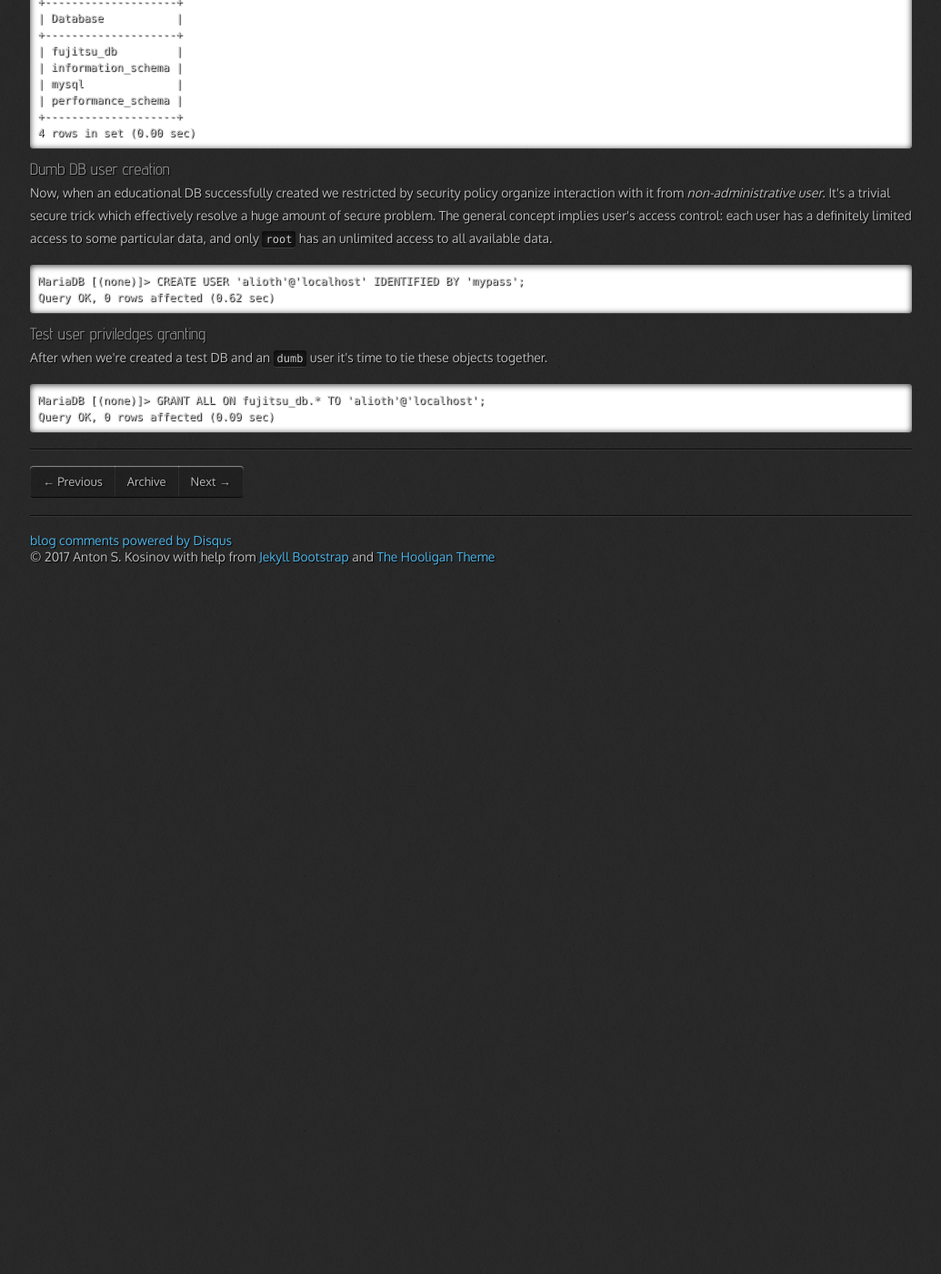
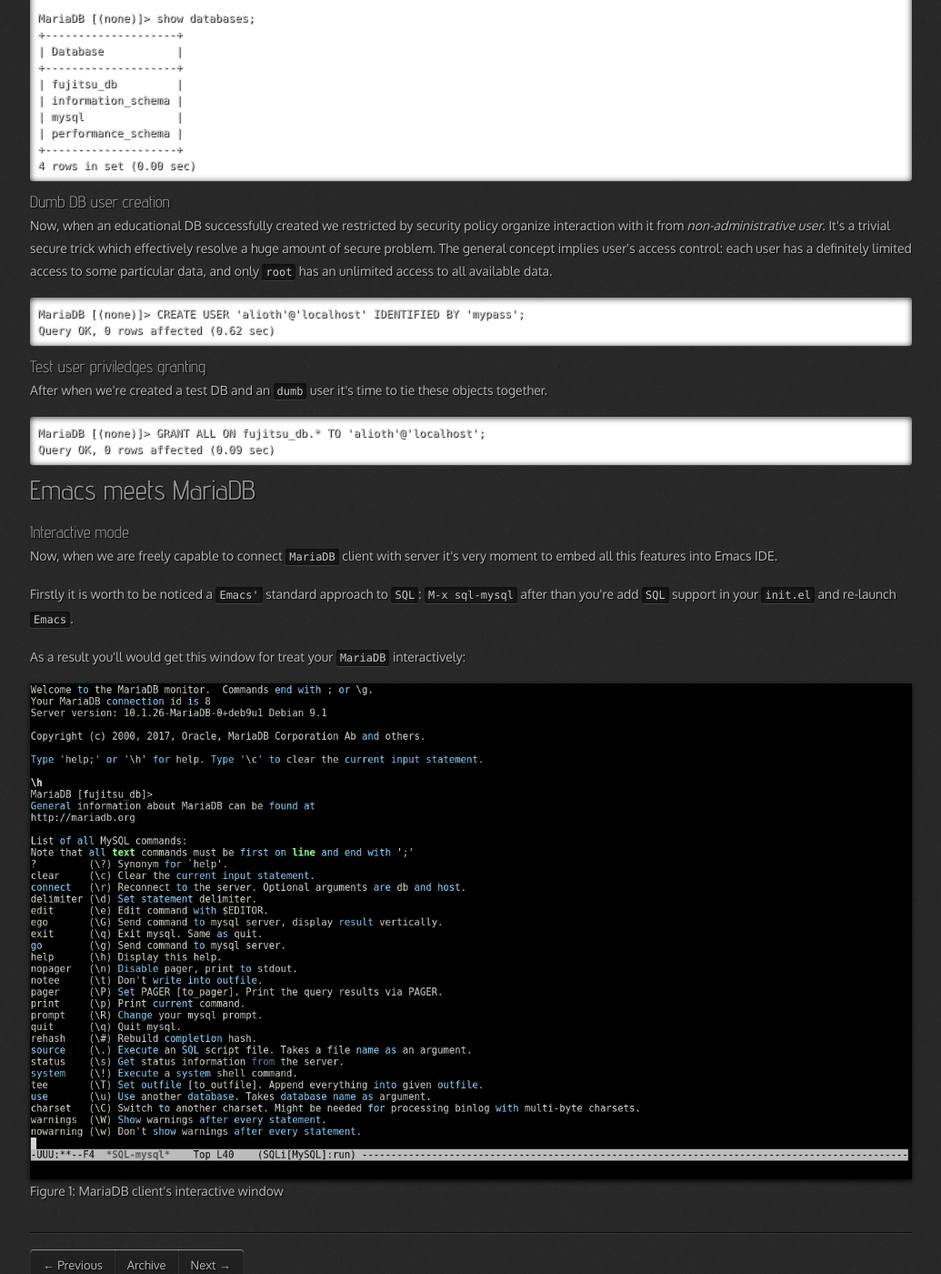
Before and after one commit to 0--key/0--key.github.io, a Jekyll site: the page built from _posts/2017-07-02-met-maria-db.html, in a window 1280 px wide and 1400 px high, scrolled down 1740 px. Shown: the whole window at 91% size, without its empty margins (22-1057 px from the left). Built offline with Jekyll 4.4.1, drawn with Linux system fonts in a browser that asks for light colours; nearby versions of some CDN libraries; comment, search, counter and statistics services are not loaded; before the commit the page ends 2370 px from its top, so only the background shows below that; some of the changed text lies outside the part shown.

Commit message:
A taming seal inside Emacs

```diff
--- a/_posts/2017-07-02-met-maria-db.html
+++ b/_posts/2017-07-02-met-maria-db.html
@@ -11,23 +11,28 @@
 <h2>Table of Contents</h2>
 <div id="text-table-of-contents">
 <ul>
-<li><a href="#orged83216">Overview</a></li>
-<li><a href="#org9ccf55a">Installation</a></li>
-<li><a href="#orgf8331f6">Initial steps</a>
+<li><a href="#org3701e05">Overview</a></li>
+<li><a href="#org096335a">Installation</a></li>
+<li><a href="#org56c090e">Initial steps</a>
 <ul>
-<li><a href="#org057a21c">Connect to MariaDB server</a></li>
-<li><a href="#org834bf59">Test DB creation</a></li>
-<li><a href="#org62f4208">Dumb DB user creation</a></li>
-<li><a href="#orgc4bd03d">Test user priviledges granting</a></li>
+<li><a href="#orgcb76173">Connect to MariaDB server</a></li>
+<li><a href="#orgc9e6e05">Test DB creation</a></li>
+<li><a href="#orgad070be">Dumb DB user creation</a></li>
+<li><a href="#org776c983">Test user priviledges granting</a></li>
+</ul>
+</li>
+<li><a href="#org68b219b">Emacs meets MariaDB</a>
+<ul>
+<li><a href="#orge9631b2">Interactive mode</a></li>
 </ul>
 </li>
 </ul>
 </div>
 </div>
 
-<div id="outline-container-orged83216" class="outline-2">
-<h2 id="orged83216">Overview</h2>
-<div class="outline-text-2" id="text-orged83216">
+<div id="outline-container-org3701e05" class="outline-2">
+<h2 id="org3701e05">Overview</h2>
+<div class="outline-text-2" id="text-org3701e05">
 <p>
 <b>What is MariaDB</b>
 </p>
@@ -53,9 +58,9 @@
 </div>
 </div>
 
-<div id="outline-container-org9ccf55a" class="outline-2">
-<h2 id="org9ccf55a">Installation</h2>
-<div class="outline-text-2" id="text-org9ccf55a">
+<div id="outline-container-org096335a" class="outline-2">
+<h2 id="org096335a">Installation</h2>
+<div class="outline-text-2" id="text-org096335a">
 <p>
 MariaDB included into official <code>Debian</code> repository, hence its
 installation as usual is a string as <code>root</code>:
@@ -79,9 +84,9 @@
 </div>
 </div>
 
-<div id="outline-container-orgf8331f6" class="outline-2">
-<h2 id="orgf8331f6">Initial steps</h2>
-<div class="outline-text-2" id="text-orgf8331f6">
+<div id="outline-container-org56c090e" class="outline-2">
+<h2 id="org56c090e">Initial steps</h2>
+<div class="outline-text-2" id="text-org56c090e">
 <p>
 In the most cases <code>MariaDB</code> treatments are <i>identical</i> with <code>MySQL</code>,
 thus there are several steps how to permit ordinary <code>UNIX user</code> to
@@ -97,9 +102,9 @@
 </p>
 </div>
 
-<div id="outline-container-org057a21c" class="outline-3">
-<h3 id="org057a21c">Connect to MariaDB server</h3>
-<div class="outline-text-3" id="text-org057a21c">
+<div id="outline-container-orgcb76173" class="outline-3">
+<h3 id="orgcb76173">Connect to MariaDB server</h3>
+<div class="outline-text-3" id="text-orgcb76173">
 <pre class="example">
 ~# mariadb
 Welcome to the MariaDB monitor.  Commands end with ; or \g.
@@ -121,9 +126,9 @@
 </div>
 </div>
 
-<div id="outline-container-org834bf59" class="outline-3">
-<h3 id="org834bf59">Test DB creation</h3>
-<div class="outline-text-3" id="text-org834bf59">
+<div id="outline-container-orgc9e6e05" class="outline-3">
+<h3 id="orgc9e6e05">Test DB creation</h3>
+<div class="outline-text-3" id="text-orgc9e6e05">
 <p>
 But our aim is to compose environment that allows an ordinary user
 to play with relational algebra equations in <code>MariaDB</code>. First of
@@ -165,9 +170,9 @@
 </div>
 </div>
 
-<div id="outline-container-org62f4208" class="outline-3">
-<h3 id="org62f4208">Dumb DB user creation</h3>
-<div class="outline-text-3" id="text-org62f4208">
+<div id="outline-container-orgad070be" class="outline-3">
+<h3 id="orgad070be">Dumb DB user creation</h3>
+<div class="outline-text-3" id="text-orgad070be">
 <p>
 Now, when an educational DB successfully created we restricted by
 security policy organize interaction with it from
@@ -185,9 +190,9 @@
 </div>
 </div>
 
-<div id="outline-container-orgc4bd03d" class="outline-3">
-<h3 id="orgc4bd03d">Test user priviledges granting</h3>
-<div class="outline-text-3" id="text-orgc4bd03d">
+<div id="outline-container-org776c983" class="outline-3">
+<h3 id="org776c983">Test user priviledges granting</h3>
+<div class="outline-text-3" id="text-org776c983">
 <p>
 After when we're created a test DB and an <code>dumb</code> user it's time to
 tie these objects together.
@@ -200,3 +205,35 @@
 </div>
 </div>
 </div>
+
+<div id="outline-container-org68b219b" class="outline-2">
+<h2 id="org68b219b">Emacs meets MariaDB</h2>
+<div class="outline-text-2" id="text-org68b219b">
+</div><div id="outline-container-orge9631b2" class="outline-3">
+<h3 id="orge9631b2">Interactive mode</h3>
+<div class="outline-text-3" id="text-orge9631b2">
+<p>
+Now, when we are freely capable to connect <code>MariaDB</code> client with
+server it's very moment to embed all this features into Emacs IDE.
+</p>
+
+<p>
+Firstly it is worth to be noticed a <code>Emacs'</code> standard approach to
+<code>SQL</code>: <code>M-x sql-mysql</code> after than you're add <code>SQL</code> support in your
+<code>init.el</code> and re-launch <code>Emacs</code>.
+</p>
+
+<p>
+As a result you'll would get this window for treat your <code>MariaDB</code>
+interactively:
+</p>
+
+
+<div class="figure">
+<p><img src="http://0--key.github.io/assets/img/SQL/MariaDB_in_Emacs.png" alt="Nice and dice" title="MariaDB in Emacs" align="left" />
+</p>
+<p><span class="figure-number">Figure 1: </span>MariaDB client's interactive window</p>
+</div>
+</div>
+</div>
+</div>
```
Also changed, not shown: assets/img/SQL/MariaDB_in_Emacs.png (added).
